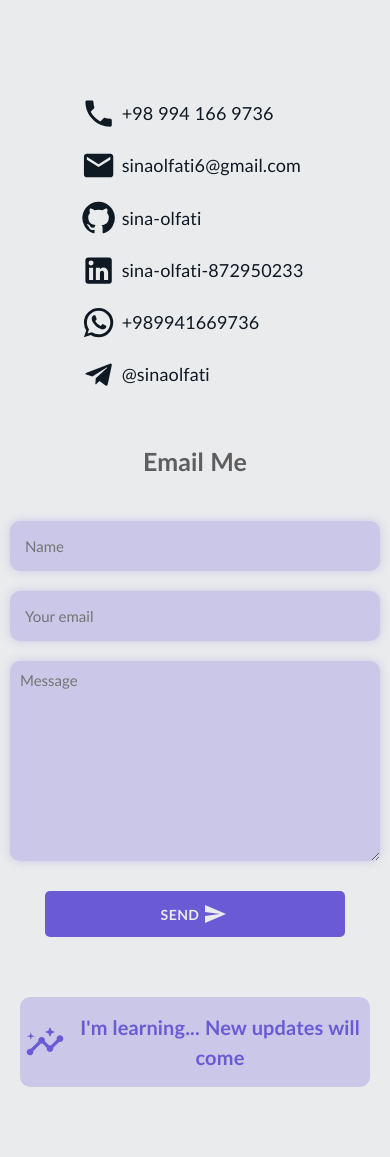
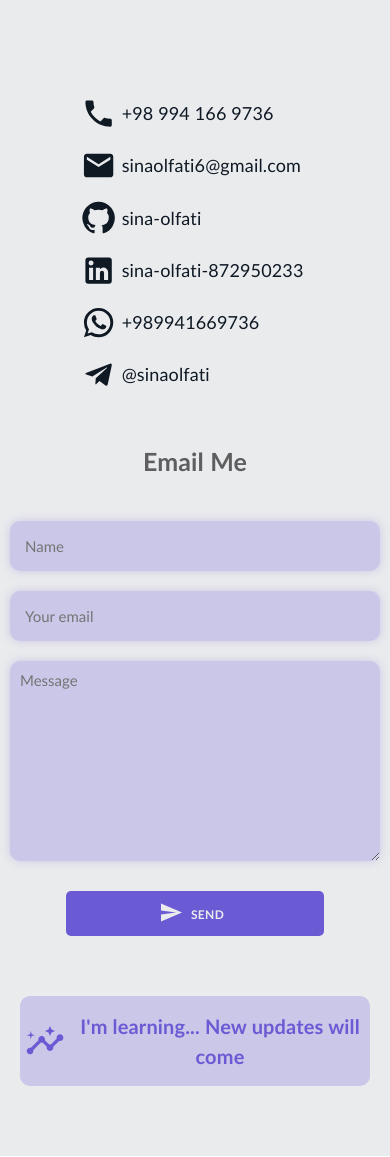
Before and after one commit to sina-olfati/sina-olfati-site, a React (Create React App) app: page /sina-olfati-site/contact in a window 390 px wide. Built offline with nearby package versions, Linux system fonts and the light colour scheme; a web font is replaced by a local one.

Commit message:
Contact: EmailMe: implemented MTButton

```diff
--- a/src/components/contact/EmailMe.css
+++ b/src/components/contact/EmailMe.css
@@ -66,73 +66,10 @@
   transition: 0.2s;
 }
 
-/* .emailme-container button{
- padding: 5px 40px;
- margin: 20px;
- border-radius: 35px;
-}
-
-.emailme-container button span{
- font-size: 1.7rem;
- font-weight: 600;
- color: var(--mui-palette-primary-dark);
-} */
-
 /* send button */
 .send-button {
   /* border: solid 1px red; */
-  color: #EAEBED;
-  background-color: var(--mui-palette-primary-main);
   margin-top: 20px;
-  position: relative;
-  border-radius: 5px;
-  cursor: pointer;
-  transition: 0.3s;
-  overflow: hidden;
-}
-.send-button:hover {
-  background-color: var(--mui-palette-primary-dark);
-}
-
-.send-button button {
-  /* border: solid 1px black; */
-  display: flex;
-  justify-content: center;
-  align-items: center;
-  background-color: transparent;
-  color: #EAEBED;
-  font-family: 'Trebuchet MS', 'Lucida Sans Unicode', 'Lucida Grande', 'Lucida Sans', Arial, sans-serif;
-  font-size: 14px;
-  font-weight: 600;
-  padding: 12px 60px 10px 30px;
-}
-/* .emailme-container:lang(fa) .send-button button {
-  padding: 12px 30px 10px 60px;
-} */
-
-.send-button .micro-transition {
-  /* border: solid 1px red; */
-  width: 20px;
-  height: 200%;
-  display: flex;
-  flex-direction: column;
-  align-items: center;
-  justify-content: center;
-  /* height: 100%; */
-  position: absolute;
-  left: unset;
-  right: 30px;
-  /* right: 10px; */
-  z-index: 10;
-  transform: translateY(-50%);
-  transition: 0.3s;
-}
-.send-button .micro-transition svg {
-  /* border: solid 1px black; */
-  height: 50%;
-}
-.send-button:hover .micro-transition {
-  transform: translateY(0%);
 }
 
 
@@ -142,31 +79,18 @@
   }
 }
 
+@media only screen and (max-width: 1140px) {
+  .send-button .micro-transition {
+    bottom: -110%;
+  }
+}
+
 @media only screen and (max-width: 1100px) {
   .field-container {
     width: 100%;
   }
   .emailme-container h1 {
     font-size: 30px;
-  }
-  .send-button {
-    width: 300px;
-    display: flex;
-    align-items: center;
-    justify-content: center;
-  }
-  .send-button button {
-    width: 100%;
-    display: flex;
-    align-items: center;
-    justify-content: center;
-  }
-  .send-button .micro-transition {
-    right: 110px;
-    transform: translateY(-25%);
-  }
-  .send-button:hover .micro-transition {
-    transform: translateY(25%);
   }
 }
 
--- a/src/components/contact/EmailMe.tsx
+++ b/src/components/contact/EmailMe.tsx
@@ -2,6 +2,9 @@ import React, {useRef, useEffect, useState} from 'react'
 
 import './EmailMe.css'
 import emailjs from '@emailjs/browser';
+
+// utils
+import MTButton from '../../utils/MTButton';
 
 // Material Ui
 import { Button } from '@mui/material';
@@ -82,11 +85,8 @@ const EmailMe = () => {
           </div>
 
           <div className="send-button">
-              <span className="micro-transition">
-                <MarkEmailReadIcon />
-                <SendIcon />
-              </span>
-              <Button type='submit'>{t("contact-emailme-send")}</Button>
+            <MTButton text={"send"} href={''} download={''} icon1={<MarkEmailReadIcon />} icon2={<SendIcon />} type="submit"/>
+            {/* <MTButton text={"contact-emailme-send"} href={'.'} download={''} icon1={<MarkEmailReadIcon />} icon2={<SendIcon />}/> */}
           </div>
 
         </Form>
--- a/src/screens/Home.tsx
+++ b/src/screens/Home.tsx
@@ -1,7 +1,5 @@
 import React, { useEffect, useState } from "react";
 import "./Home.css";
-// @ts-ignore
-// import SinaOlfatiResume from '../assets/cv/SinaOlfatiResume.pdf'
 
 // components
 import Menu from "../components/menu/Menu";
@@ -9,17 +7,6 @@ import Front from "../components/home/Front";
 import Resume from "./Resume";
 import Portfolio from "./Portfolio";
 import Contact from "./Contact";
-import MTButton from "../utils/MTButton";
-
-// MUi
-import { Button, IconButton } from "@mui/material";
-
-// icons
-import ArrowDownwardIcon from "@mui/icons-material/ArrowDownward";
-import EmailIcon from "@mui/icons-material/Email";
-import LinkedInIcon from "@mui/icons-material/LinkedIn";
-import GitHubIcon from "@mui/icons-material/GitHub";
-import DescriptionIcon from "@mui/icons-material/Description";
 
 // i18next
 import { useTranslation } from "react-i18next";
@@ -38,11 +25,11 @@ const Home = ({theme}: any) => {
   return (
     <div id="home" className="home-container2" lang={bodyDir}>
       <Menu page="nothing" theme={theme} />
-      {/* <MTButton /> */}
-      {/* <Front /> */}
-      {/* <Resume /> */}
+
+      <Front />
+      <Resume />
       <Portfolio />
-      {/* <Contact /> */}
+      <Contact />
     </div>
   );
 };
--- a/src/screens/Portfolio.tsx
+++ b/src/screens/Portfolio.tsx
@@ -98,11 +98,9 @@ const Portfolio = () => {
                 <h2>{t(`portfolio-${item.num}-description`)}</h2>
                 <h3>{t(`portfolio-${item.num}-technologies`)}</h3>
               </div>
-              {/* <a className="visitButton" href={item.link}>
-                {t("portfolio-visit")}
-              </a> */}
+
               <div className="visit-button">
-                <MTButton text={"visit"} href={item.link} download={''} icon1={<OpenInNewIcon />} icon2={<RemoveRedEyeIcon />}/>
+                <MTButton text={"portfolio-visit"} href={item.link} download={''} icon1={<OpenInNewIcon />} icon2={<RemoveRedEyeIcon />}/>
               </div>
             </div>
           </div>
--- a/src/utils/MTButton.tsx
+++ b/src/utils/MTButton.tsx
@@ -8,13 +8,13 @@ import { Button } from '@mui/material';
 import { useTranslation } from "react-i18next";
 
 
-const MTButton = ({text, href, download, icon1, icon2}: any) => {
+const MTButton = ({text, href, download, icon1, icon2, type='button'}: any) => {
 
     const { t } = useTranslation();
 
   return (
     <div className='MTB-container'>
-        <a className="MTB-link" href={href} {...download ? download={download} : null}>
+        <a className="MTB-link" {...href ? href={href} : null} {...download ? download={download} : null} target="_blank" rel="noreferrer">
             <div className="MTB-button">
                 <span className="micro-transition">
                     {icon1}
@@ -23,7 +23,7 @@ const MTButton = ({text, href, download, icon1, icon2}: any) => {
                     <DescriptionIcon /> */}
                 </span>
                 {/* <Button>DOWNLOAD CV</Button> */}
-                <Button>{t(`${text}`)}</Button>
+                <Button type={type}>{t(`${text}`)}</Button>
             </div>
         </a>
     </div>
```
